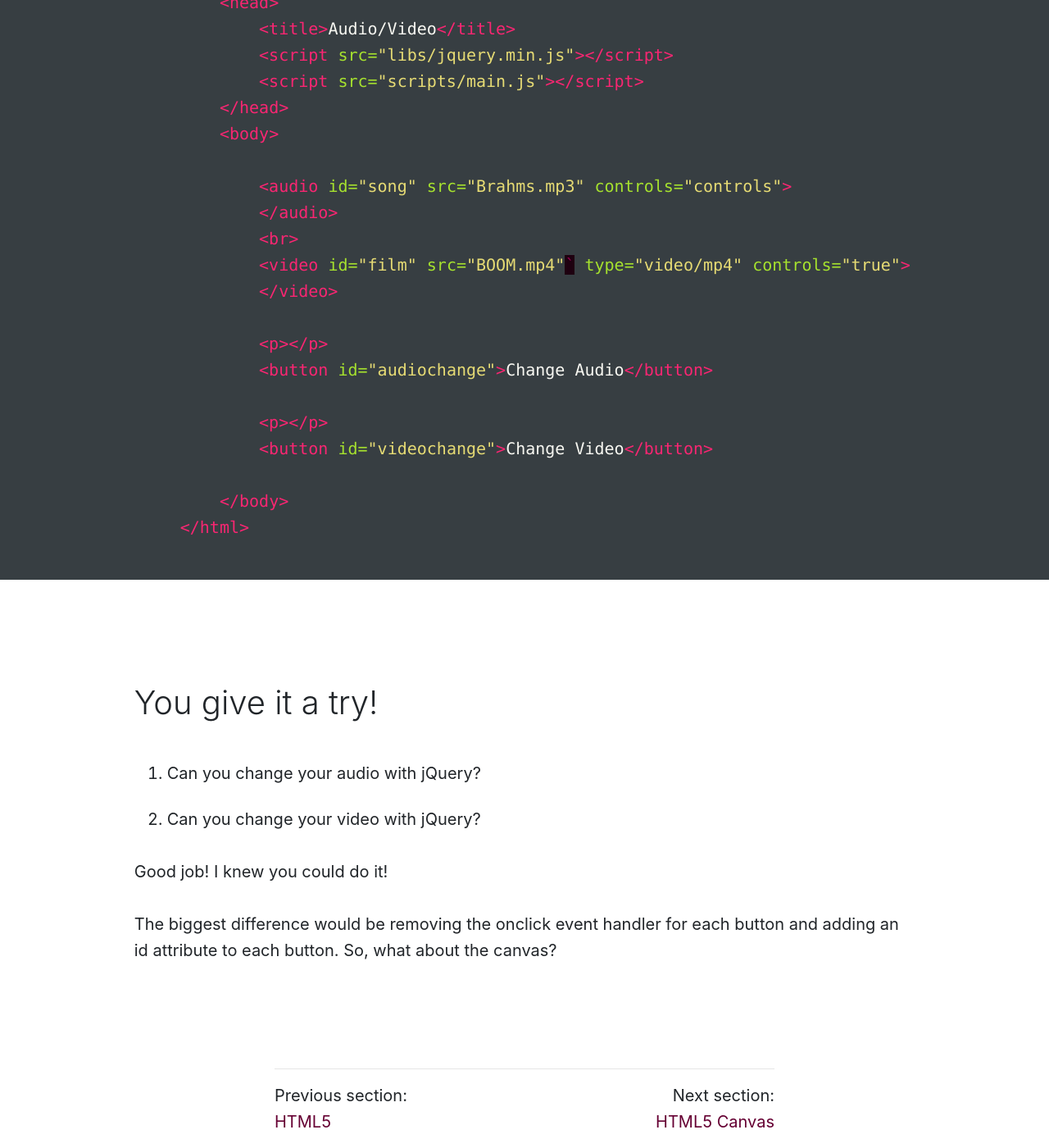
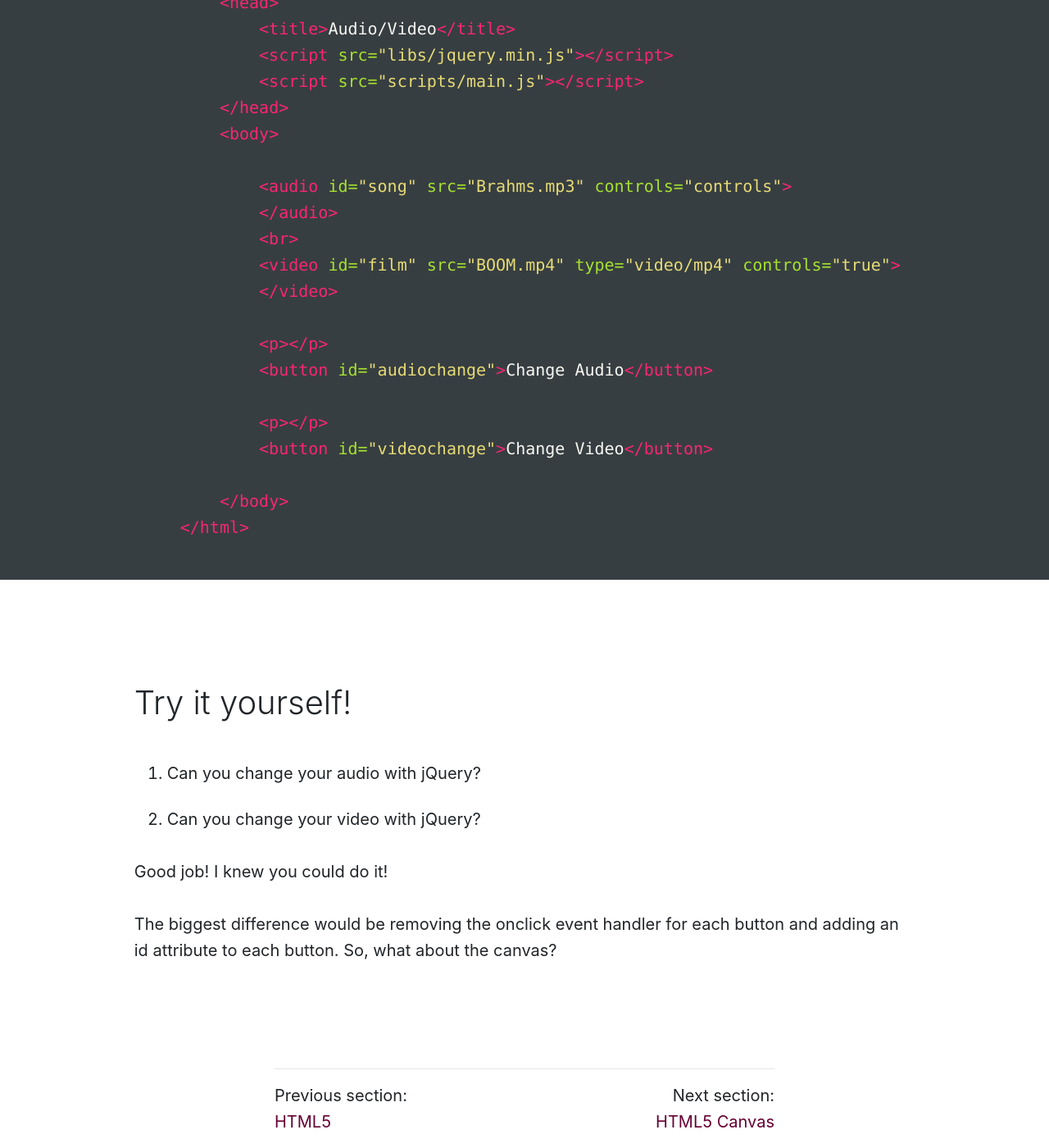
Before and after one commit to Montana-Media-Arts/441-web-tech-Spring2019-course, a Jekyll site: the page built from modules/week-11/_posts/2001-01-02-HTML5-AudioVideo.md, in a window 1280 px wide and 1400 px high, scrolled down 6783 px. Shown: the whole window at 82% size. Built offline with Jekyll 4.4.1, drawn with Linux system fonts in a browser that asks for light colours; nearby versions of some CDN libraries; a script that is not in the unit is left out.

Commit message:
Update 2001-01-02-HTML5-AudioVideo.md

````diff
--- a/modules/week-11/_posts/2001-01-02-HTML5-AudioVideo.md
+++ b/modules/week-11/_posts/2001-01-02-HTML5-AudioVideo.md
@@ -203,7 +203,7 @@ and the HTML file would look something like this:
         <audio id="song" src="Brahms.mp3" controls="controls">
         </audio>
         <br>
-        <video id="film" src="BOOM.mp4"` type="video/mp4" controls="true">
+        <video id="film" src="BOOM.mp4" type="video/mp4" controls="true">
         </video>
 
         <p></p>
@@ -215,8 +215,6 @@ and the HTML file would look something like this:
     </body>
 </html>
 ```
-
-### You give it a try!
 
 <div id="jotted-demo-1" class="jotted-theme-stacked"></div>
 
@@ -244,6 +242,8 @@ and the HTML file would look something like this:
 });
 </script>
 
+### Try it yourself!
+
 1. Can you change your audio with jQuery?
 2. Can you change your video with jQuery?
 
````
